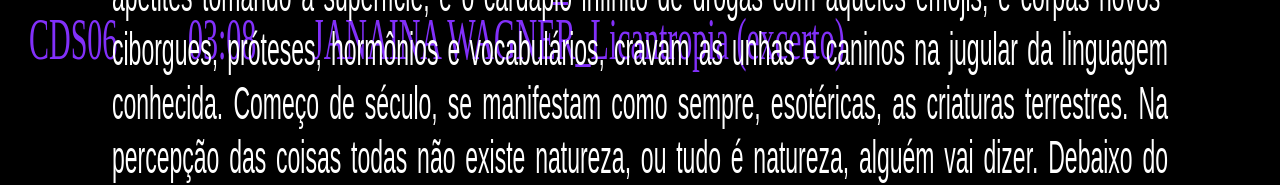
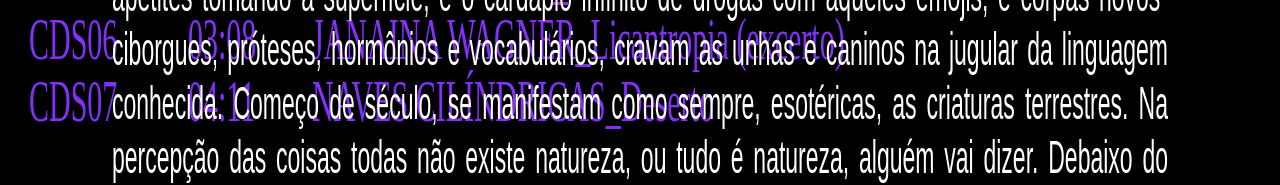
Before and after one commit to Comeco-de-Seculo/comeco-de-seculo.github.io, a Next.js app: page / in a window 1280 px wide. Shown: the part 533-718 px from the top of the page. Built offline with nearby package versions, Linux system fonts and the light colour scheme; a web font is replaced by a local one.

Commit message:
Update content.js

```diff
--- a/content.js
+++ b/content.js
@@ -51,6 +51,13 @@ const content = ({
       thumb: 'static/media/JW_L.png'
     },
     {
+        index: 'CDS07',
+      length: '04:11',
+      title: 'NAVES CILÍNDRICAS_Deserto',
+      video: 'https://www.youtube.com/embed/hz8WTMzhYy0',
+      thumb: 'static/media/JW_L.png'
+    },
+    {
     },
   ]
 })
```
